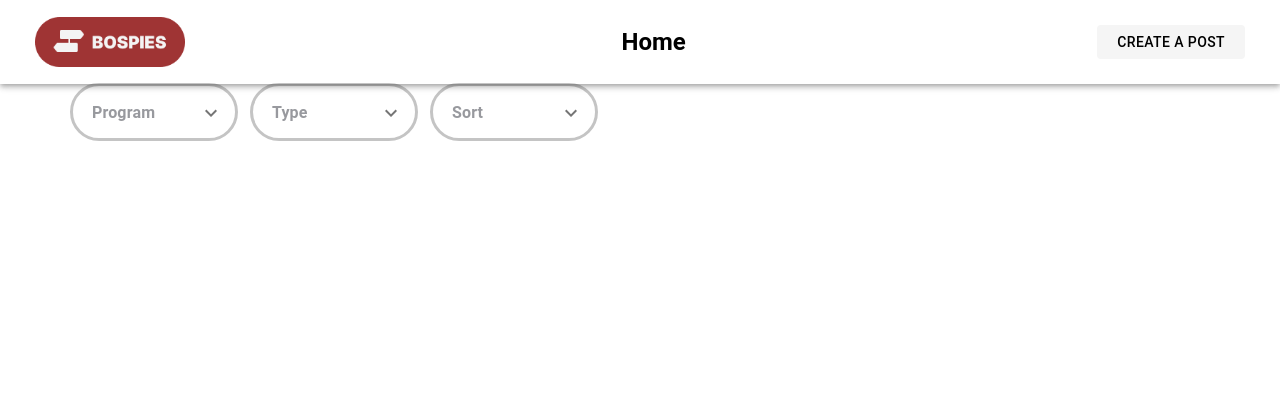
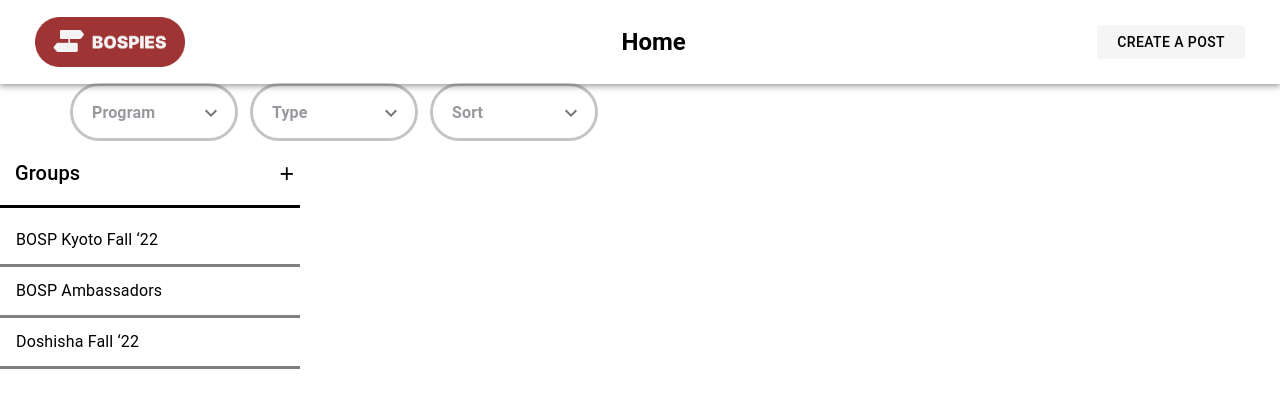
Before and after one commit to DaivdYuan/Bospies, a React (Create React App) app in the folder bospies-app/: page / in a window 1280 px wide. Shown: the top 408 px of the page. Built offline with nearby package versions, Linux system fonts and the light colour scheme.

Commit message:
added sidebar frontend for homepage

```diff
--- /dev/null
+++ b/bospies-app/src/components/SideBar.js
@@ -0,0 +1,68 @@
+import * as React from 'react';
+import List from '@mui/material/List';
+import ListItem from '@mui/material/ListItem';
+import ListItemText from '@mui/material/ListItemText';
+import Typography from '@mui/material/Typography';
+import { Button } from '@mui/base';
+
+
+let listStyle = {
+    display: "flex",
+    width: "300px",
+    flexDirection: "column"
+}
+
+let sideTitleStyle = {
+    borderBottom: "solid black",
+    display: "flex",
+    justifyContent: "space-between",
+    paddingLeft: "15px",
+}
+
+let addStyle = {
+    border: "none",
+    backgroundColor: "white",
+    fontSize: "25px",
+}
+
+let itemStyle = {
+    borderBottom: "solid gray",
+}
+
+const groupNames = ["BOSP Kyoto Fall ‘22", "BOSP Ambassadors", "Doshisha Fall ‘22"];
+const listItems = groupNames.map((groupName) =>
+    <ListItem style={itemStyle}>
+        <ListItemText primary={groupName} />
+    </ListItem>
+);
+
+export default function SideBar() {
+    return (
+        <div style={listStyle}>
+            <div style={sideTitleStyle}>
+                <Typography sx={{ mt: 2, mb: 2 }} variant="h6">
+                    Groups
+                </Typography>
+                <Button style={addStyle}>+</Button>
+            </div>
+            <List>
+                {listItems}
+            </List>
+
+            {/* <div style={sideTitleStyle}>
+                <Typography sx={{ mt: 4, mb: 2 }} variant="h6">
+                    Top Conversations
+                </Typography>
+            </div>
+            <List>
+                {generate(
+                    <ListItem>
+                    <ListItemText
+                        primary="Placeholder"
+                    />
+                    </ListItem>,
+                )}
+            </List> */}
+        </div>
+    )
+}
--- a/bospies-app/src/layouts/HomepageLayout.js
+++ b/bospies-app/src/layouts/HomepageLayout.js
@@ -6,6 +6,7 @@ import programs from '../json/programs.json';
 import typeOptions from '../json/type.json';
 import sortOptions from '../json/sort_options.json'
 import NavBar from '../components/NavBar';
+import SideBar from '../components/SideBar';
 
 const HomepageLayout = (props) => {
   const [program, setProgram] = React.useState('');
@@ -46,6 +47,7 @@ const HomepageLayout = (props) => {
         </Grid>
       </Grid>
     </Container>
+    <SideBar/>
     </div>
   )
 }
```
